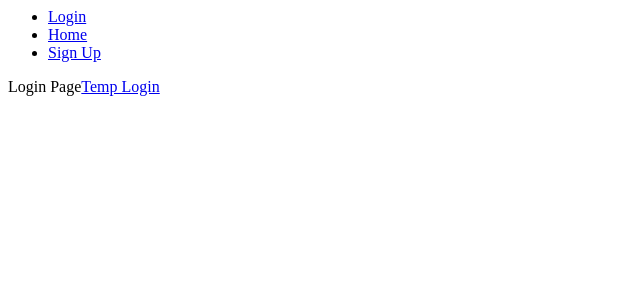
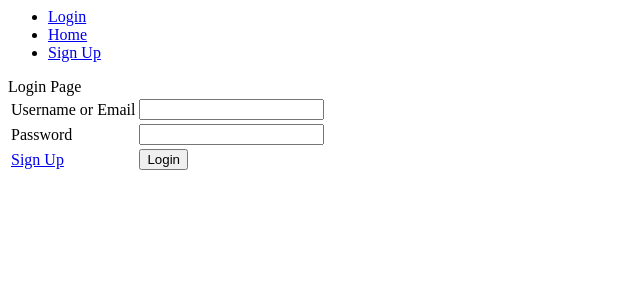
Before and after one commit to ashrhmn/webtech-project, a PHP site: page /html/login.php in a window 1280 px wide. Shown: the top 300 px of the page, without its empty margins (0-640 px from the left). Run offline with PHP 8.4, Linux system fonts and the light colour scheme.

Commit message:
Add login page skeleton

```diff
--- a/html/login.php
+++ b/html/login.php
@@ -4,4 +4,20 @@ include("nav.php");
 echo 'Login Page';
 
 ?>
-<a href="../handlers/login.php">Temp Login</a>
+
+<form action="../handlers/signup.php" method="POST">
+    <table>
+        <tr>
+            <td>Username or Email</td>
+            <td><input type="text" name="usernameoremail"></td>
+        </tr>
+        <tr>
+            <td>Password</td>
+            <td><input type="text" name="password"></td>
+        </tr>
+        <tr>
+            <td><a href="signup.php">Sign Up</a></td>
+            <td><input type="submit" name="login" value="Login"></td>
+        </tr>
+    </table>
+</form>
```
